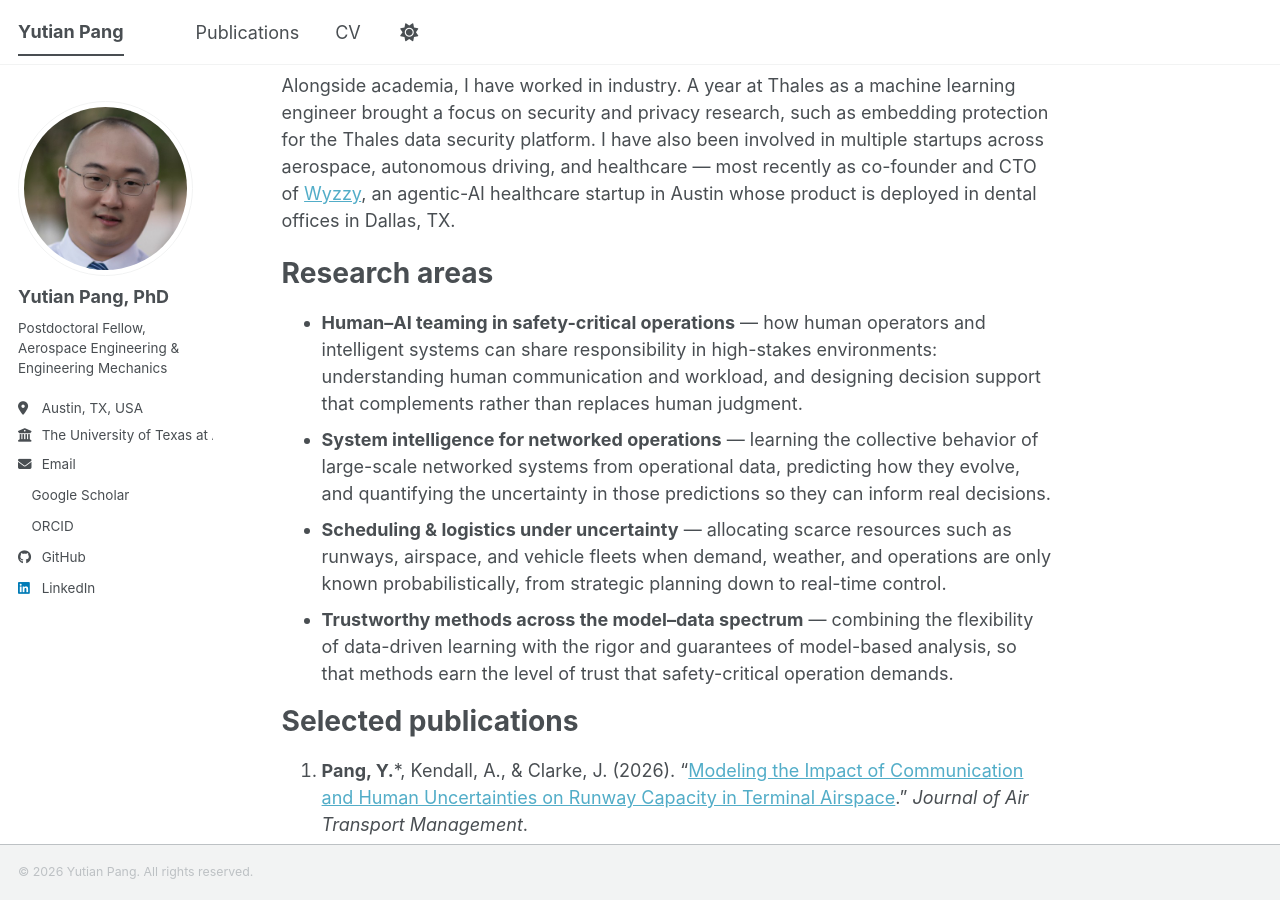
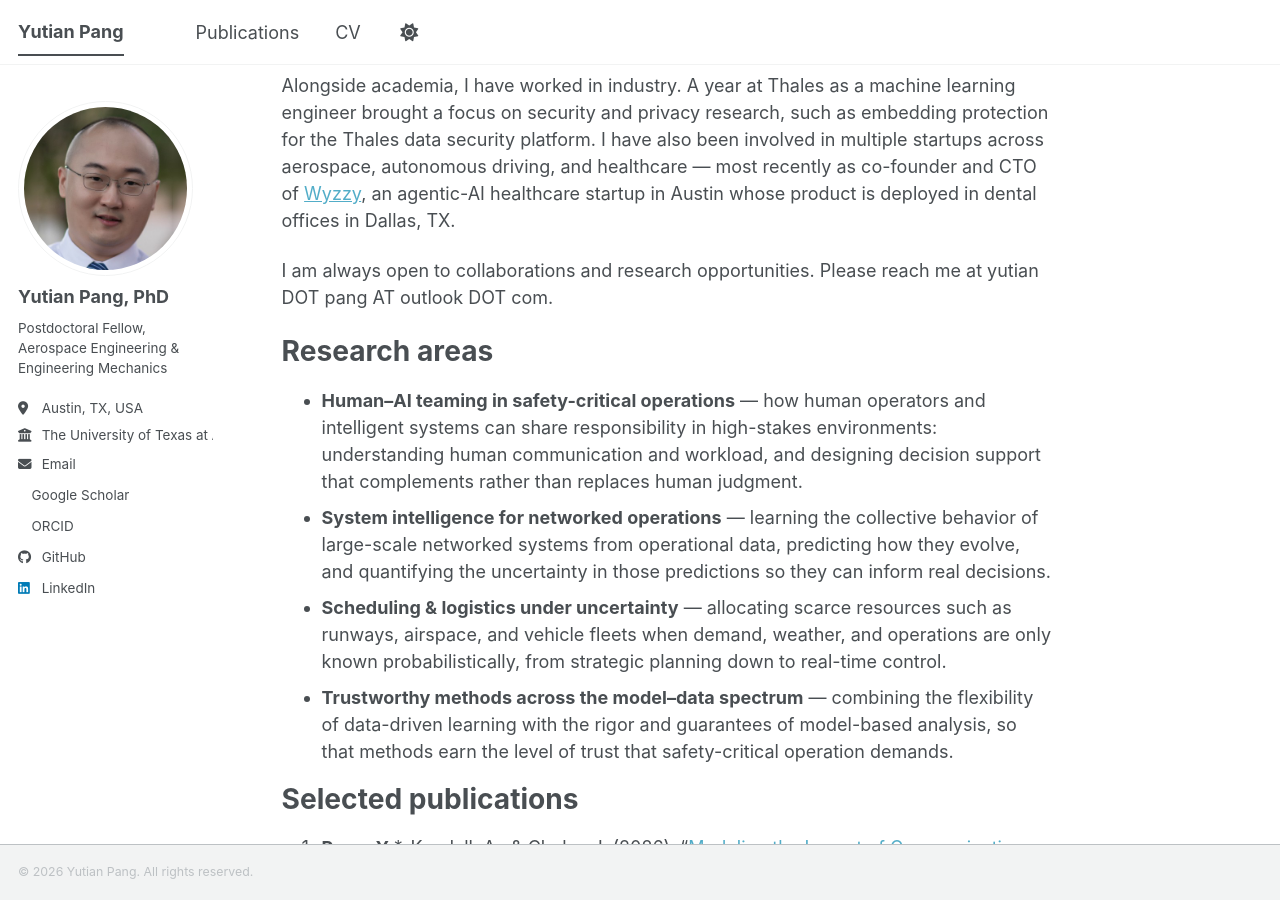
Before and after one commit to YutianPangASU/yutianpangasu.github.io, a Jekyll site: the page built from _pages/about.md, in a window 1280 px wide and 900 px high, scrolled down 550 px. Built offline with Jekyll 4.4.1, drawn with Linux system fonts in a browser that asks for light colours; a style sheet for code colours, icons or effects is not loaded.

Commit message:
Homepage: add contact line with obfuscated email to intro
Co-Authored-By: Claude Fable 5 <noreply@anthropic.com>

```diff
--- a/_pages/about.md
+++ b/_pages/about.md
@@ -13,6 +13,8 @@ I am a postdoctoral research fellow in the Department of Aerospace Engineering &
 My path has crossed the model–data spectrum in stages. My Ph.D. at Arizona State University, anchored in a five-year NASA aviation data-science project, was data-driven work: Bayesian deep learning and graph models that predict air traffic behavior from operational data. My postdoc at UT Austin has added the model-driven side — flight simulation, trajectory optimization, and hybrid methods that couple the two traditions. Throughout, the methods are built to be deployed, or ready for deployment, rather than to stay on paper.
 
 Alongside academia, I have worked in industry. A year at Thales as a machine learning engineer brought a focus on security and privacy research, such as embedding protection for the Thales data security platform. I have also been involved in multiple startups across aerospace, autonomous driving, and healthcare — most recently as co-founder and CTO of [Wyzzy](https://calls.wyzzy.ai/), an agentic-AI healthcare startup in Austin whose product is deployed in dental offices in Dallas, TX.
+
+I am always open to collaborations and research opportunities. Please reach me at yutian DOT pang AT outlook DOT com.
 
 Research areas
 ======
```
